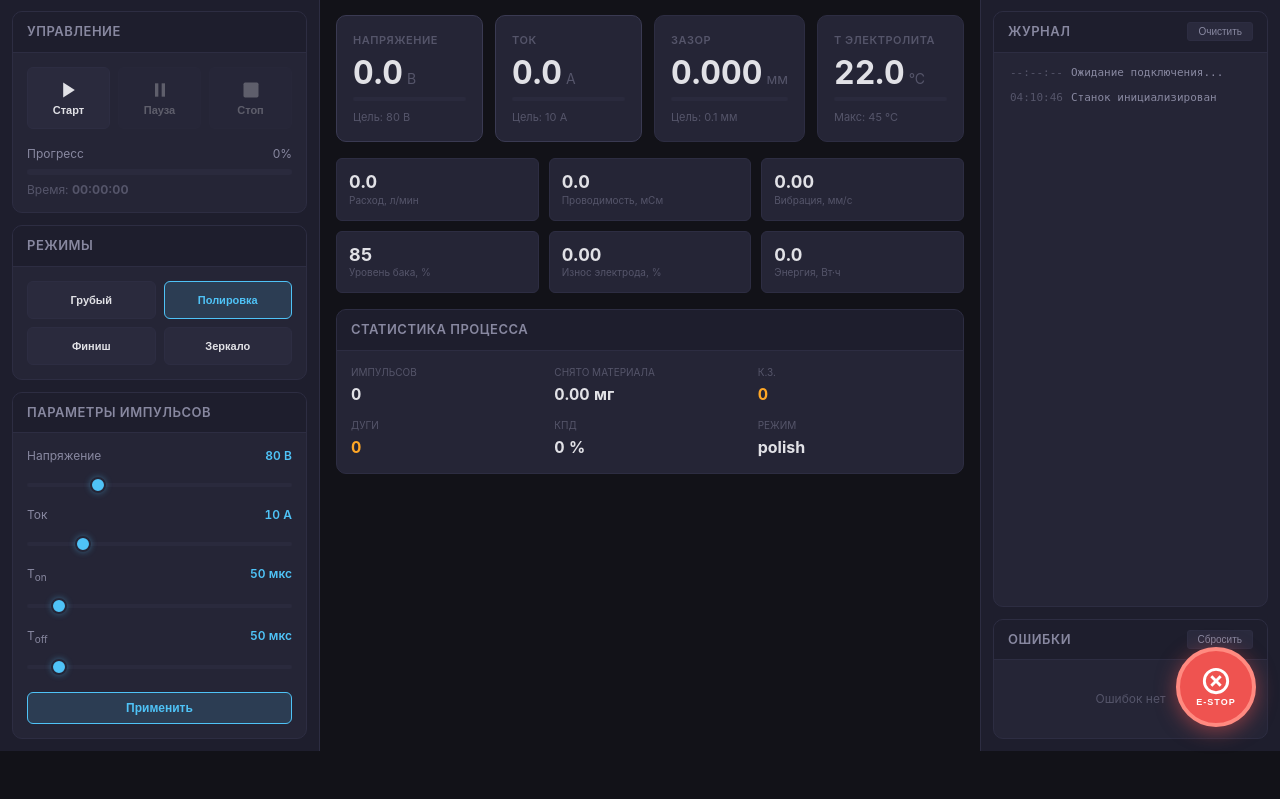
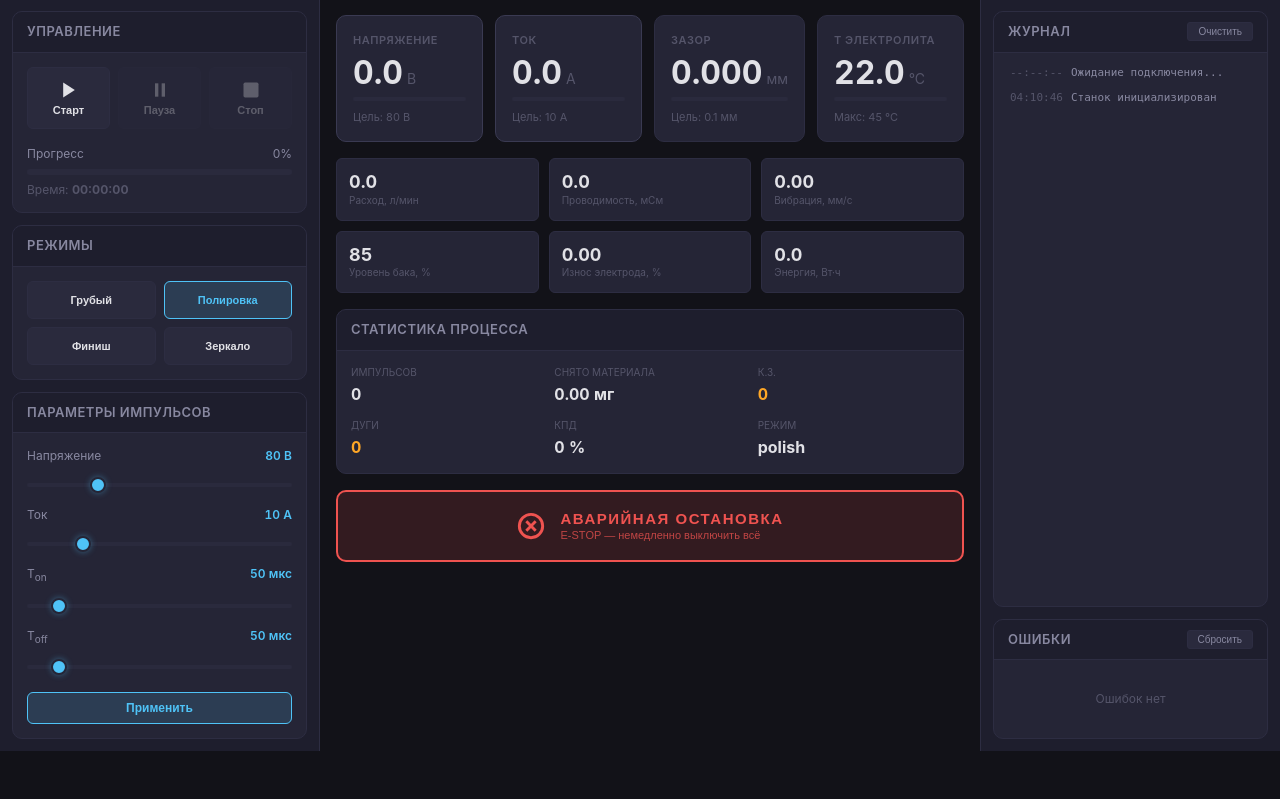
Before and after one commit to Impi94/eep-control, a Flask app: page / in a window 1280 px wide. Shown: the part 49-848 px from the top of the page. Run offline with Flask 3, Linux system fonts and the light colour scheme; some libraries are stand-ins or nearby versions.

Commit message:
Move E-STOP to bottom of main content as a full-width block

```diff
--- a/static/css/style.css
+++ b/static/css/style.css
@@ -176,46 +176,50 @@ body {
 .conn-dot.disconnected { background: var(--danger); }
 
 
-/* ============ АВАРИЙНАЯ КНОПКА ============ */
-.emergency-btn {
-    position: fixed;
-    bottom: 24px;
-    right: 24px;
-    z-index: 200;
-    width: 80px;
-    height: 80px;
-    border-radius: 50%;
-    background: var(--danger);
-    border: 4px solid #ff8a80;
-    color: white;
-    cursor: pointer;
+/* ============ АВАРИЙНАЯ ОСТАНОВКА (блок) ============ */
+.estop-block {
+    width: 100%;
+    height: 72px;
+    flex-shrink: 0;
     display: flex;
-    flex-direction: column;
     align-items: center;
     justify-content: center;
-    gap: 2px;
-    box-shadow: 0 4px 20px rgba(239, 83, 80, 0.5);
+    gap: 16px;
+    background: var(--danger-dim);
+    border: 2px solid var(--danger);
+    border-radius: var(--radius-lg);
+    color: var(--danger);
+    cursor: pointer;
     transition: var(--transition);
 }
 
-.emergency-btn svg {
-    width: 28px;
-    height: 28px;
+.estop-block:hover {
+    background: var(--danger);
+    color: #fff;
+    box-shadow: 0 0 24px rgba(239, 83, 80, 0.45);
 }
 
-.emergency-btn span {
-    font-size: 9px;
-    font-weight: 800;
-    letter-spacing: 1px;
+.estop-block:active {
+    transform: scale(0.98);
 }
 
-.emergency-btn:hover {
-    transform: scale(1.1);
-    box-shadow: 0 6px 30px rgba(239, 83, 80, 0.7);
+.estop-text {
+    display: flex;
+    flex-direction: column;
+    align-items: flex-start;
+    gap: 2px;
 }
 
-.emergency-btn:active {
-    transform: scale(0.95);
+.estop-title {
+    font-size: 15px;
+    font-weight: 800;
+    letter-spacing: 1.5px;
+}
+
+.estop-hint {
+    font-size: 11px;
+    opacity: 0.75;
+    font-weight: 400;
 }
 
 
--- a/templates/index.html
+++ b/templates/index.html
@@ -44,16 +44,6 @@
         </div>
     </div>
 </header>
-
-<!-- ===== АВАРИЙНАЯ КНОПКА ===== -->
-<button class="emergency-btn" id="emergencyBtn" onclick="emergencyStop()" title="АВАРИЙНАЯ ОСТАНОВКА">
-    <svg viewBox="0 0 24 24" fill="none" stroke="currentColor" stroke-width="2.5">
-        <circle cx="12" cy="12" r="10"/>
-        <line x1="8" y1="8" x2="16" y2="16"/>
-        <line x1="16" y1="8" x2="8" y2="16"/>
-    </svg>
-    <span>E-STOP</span>
-</button>
 
 <!-- ===== ОСНОВНОЙ КОНТЕНТ ===== -->
 <div class="layout">
@@ -295,6 +285,19 @@
             </div>
         </div>
 
+        <!-- Аварийная остановка -->
+        <button class="estop-block" onclick="emergencyStop()">
+            <svg viewBox="0 0 24 24" fill="none" stroke="currentColor" stroke-width="2.5" width="28" height="28">
+                <circle cx="12" cy="12" r="10"/>
+                <line x1="8" y1="8" x2="16" y2="16"/>
+                <line x1="16" y1="8" x2="8" y2="16"/>
+            </svg>
+            <div class="estop-text">
+                <span class="estop-title">АВАРИЙНАЯ ОСТАНОВКА</span>
+                <span class="estop-hint">E-STOP — немедленно выключить всё</span>
+            </div>
+        </button>
+
     </main>
 
     <!-- ПРАВАЯ КОЛОНКА: Лог -->
```
